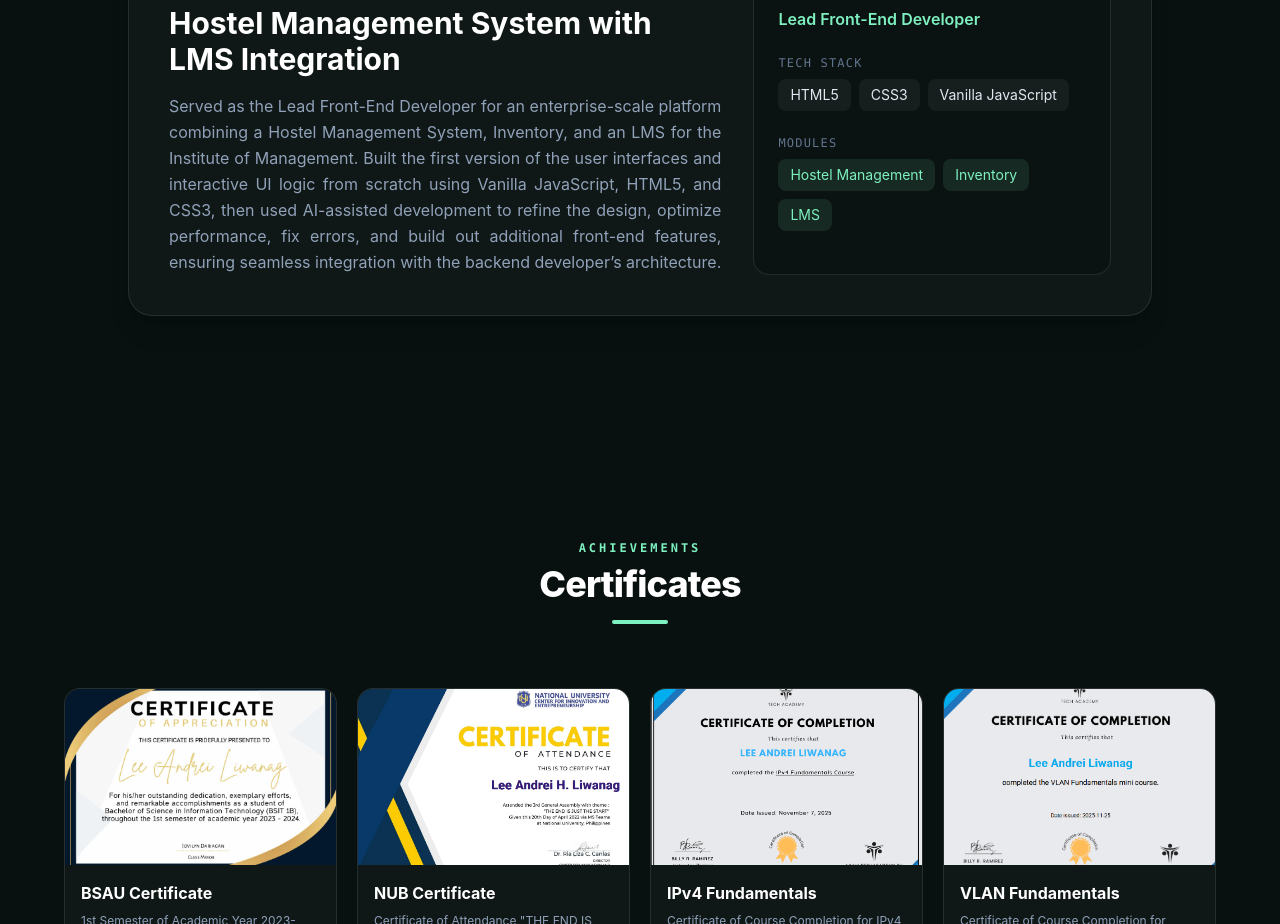
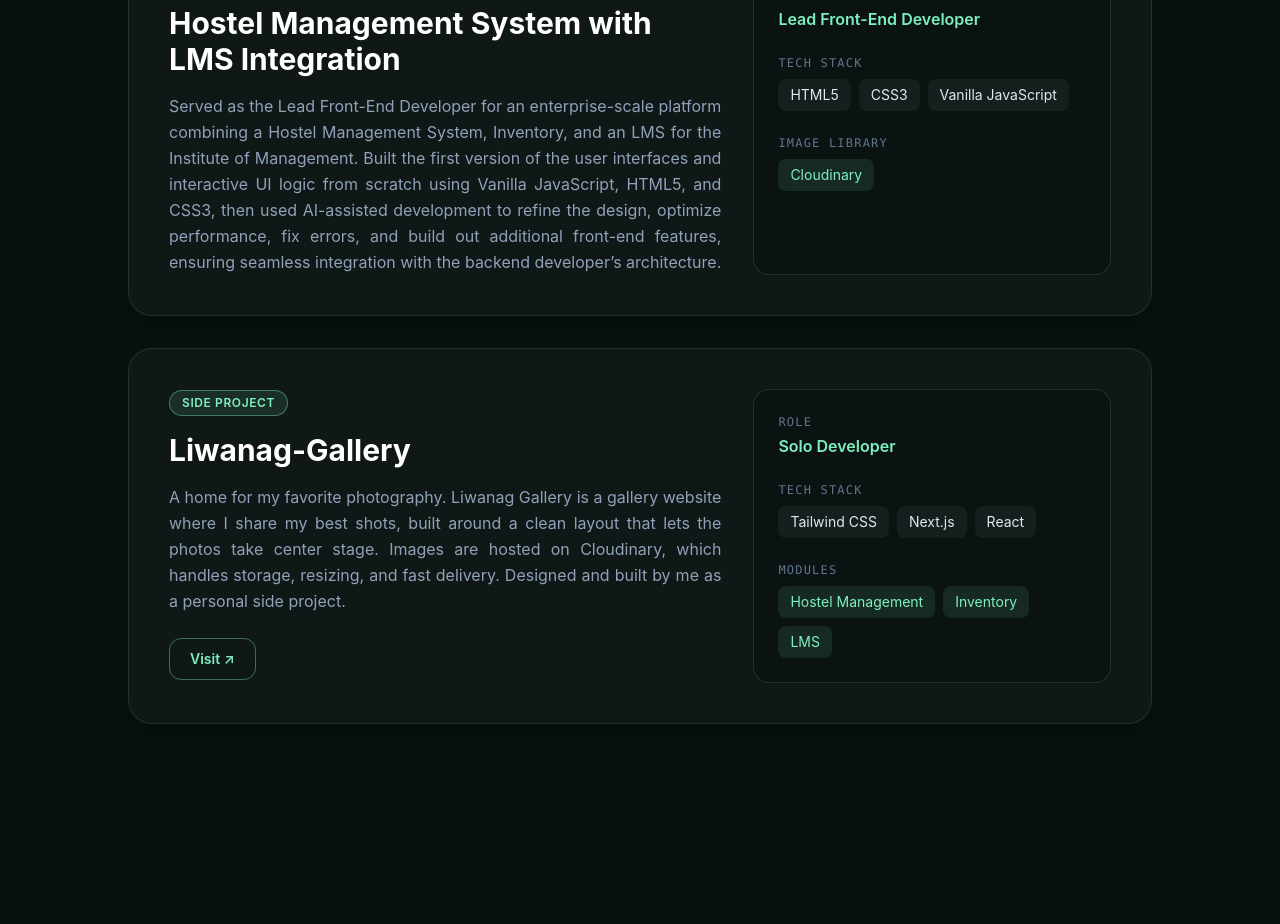
Before and after one commit to Ganawil60/LiwanagPortfollio, a React (Vite) app: page / in a window 1280 px wide. Shown: the part 2560-3484 px from the top of the page. Built offline with nearby package versions, Linux system fonts and the light colour scheme.

Commit message:
Add Liwanag-Gallery project details to App.jsx

```diff
--- a/src/App.jsx
+++ b/src/App.jsx
@@ -46,9 +46,22 @@ const PROJECTS = [
     desc: "Served as the Lead Front-End Developer for an enterprise-scale platform combining a Hostel Management System, Inventory, and an LMS for the Institute of Management. Built the first version of the user interfaces and interactive UI logic from scratch using Vanilla JavaScript, HTML5, and CSS3, then used AI-assisted development to refine the design, optimize performance, fix errors, and build out additional front-end features, ensuring seamless integration with the backend developer’s architecture.",
     role: 'Lead Front-End Developer',
     stack: ['HTML5', 'CSS3', 'Vanilla JavaScript'],
+    extraLabel: 'Image Library',
+    extra: ['Cloudinary'],
+    links: [],
+  },
+  {
+    tag: 'Side Project',
+    title: 'Liwanag-Gallery',
+    tagline: '',
+    desc: "A home for my favorite photography. Liwanag Gallery is a gallery website where I share my best shots, built around a clean layout that lets the photos take center stage. Images are hosted on Cloudinary, which handles storage, resizing, and fast delivery. Designed and built by me as a personal side project.",
+    role: 'Solo Developer',
+    stack: ['Tailwind CSS', 'Next.js', 'React'],
     extraLabel: 'Modules',
     extra: ['Hostel Management', 'Inventory', 'LMS'],
-    links: [],
+    links: [
+      { label: 'Visit', href: 'https://liwanag-gallery.vercel.app/' },
+    ],
   },
 ]
 
```
